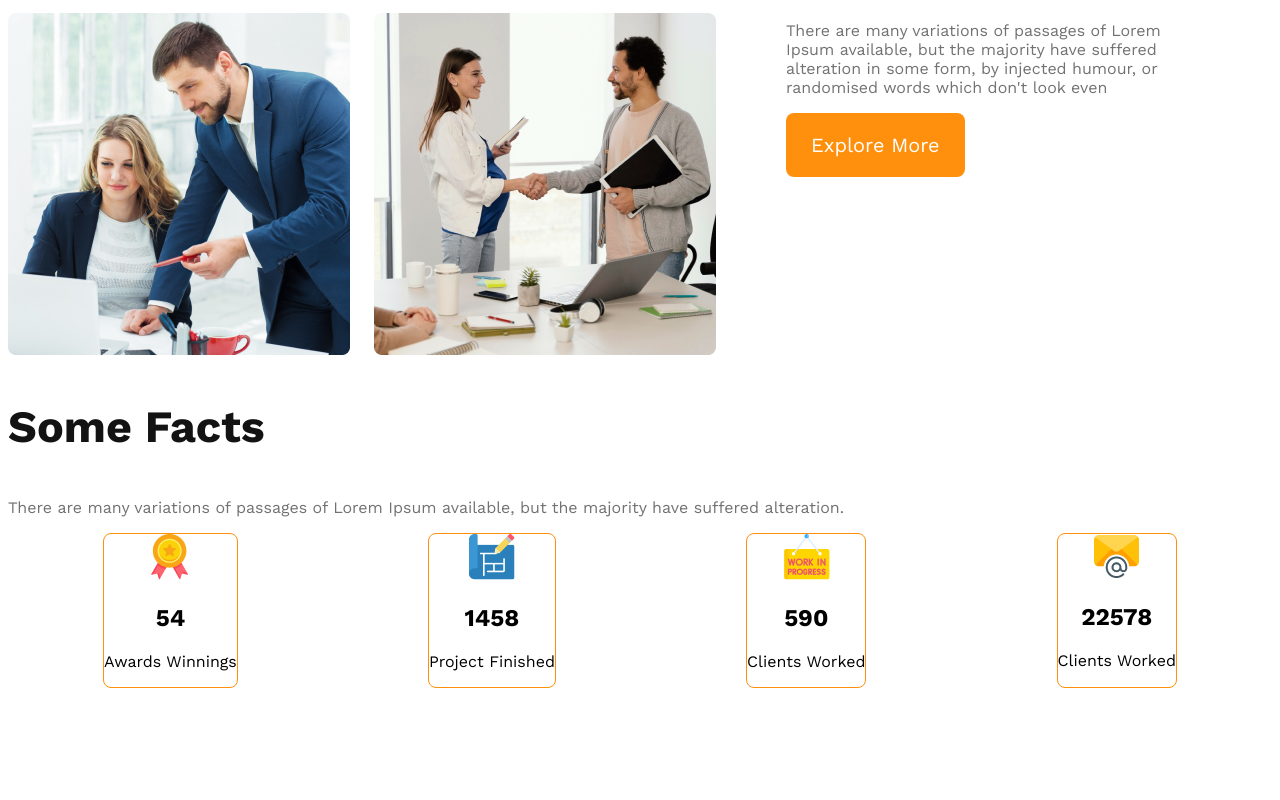
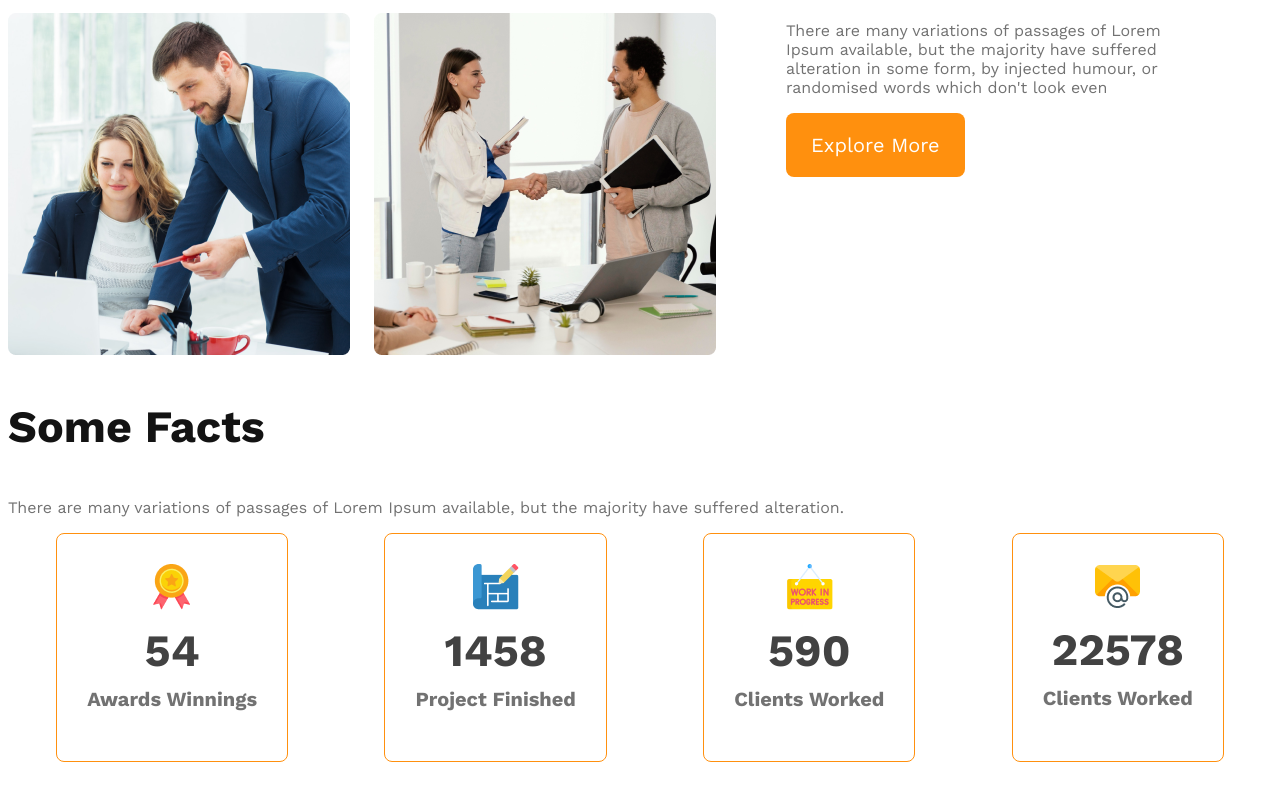
Before and after one commit to roniislam999/w3-Architects, a plain HTML site: page index.html in a window 1280 px wide. Shown: the part 1434-2234 px from the top of the page. Before the commit the page ends 2192 px from the top, so only its background shows below. Drawn offline with nearby package versions, Linux system fonts and the light colour scheme.

Commit message:
my facts sectione added

```diff
--- a/index.html
+++ b/index.html
@@ -50,28 +50,30 @@
         </section>
         <!-- Features sectione -->
         <sectione class="facts">
+
             <h3 class="section-title">Some Facts</h3>
             <p class="text-lihgt-gray">There are many variations of passages of Lorem Ipsum available, but the majority have suffered alteration.</p>
+
             <div class="facts-card-container">
                 <div class="card">
                     <img src="images/icons/ribon.png" alt="">
                     <h2 class="card-states">54</h2>
-                    <p class="card-title">Awards Winnings</p>
+                    <p class="card-title text-lihgt-gray">Awards Winnings</p>
                 </div>
                 <div class="card">
                     <img src="images/icons/projects.png" alt="">
                     <h2 class="card-states">1458</h2>
-                    <p class="card-title">Project Finished</p>
+                    <p class="card-title text-lihgt-gray">Project Finished</p>
                 </div>
                 <div class="card">
                     <img src="images/icons/customers.png" alt="">
                     <h2 class="card-states">590</h2>
-                    <p class="card-title">Clients Worked</p>
+                    <p class="card-title text-lihgt-gray">Clients Worked</p>
                 </div>
                 <div class="card">
                     <img src="images/icons/email.png" alt="">
                     <h2 class="card-states">22578</h2>
-                    <p class="card-title">Clients Worked</p>
+                    <p class="card-title text-lihgt-gray">Clients Worked</p>
                 </div>
             </div>
         </sectione>
--- a/style.css
+++ b/style.css
@@ -6,9 +6,11 @@
     font-family: Work Sans, sans-serif;
 
 }
-.text-lihgt-gray{
+
+.text-lihgt-gray {
     color: #727272;
 }
+
 .section-title {
     font-size: 2.8rem;
     font-weight: 700;
@@ -117,15 +119,31 @@ main {
     color: #FF900E;
     font-weight: 700px;
 }
+
 /* facts sectione */
-.facts-card-container{
+.facts-card-container {
     display: flex;
     justify-content: space-around;
 }
-.facts-card-container .card{
-text-align: center;
-border-radius: 8px;
-border: 1px solid #FF900E;
+
+.facts-card-container .card {
+    text-align: center;
+    border-radius: 8px;
+    border: 1px solid #FF900E;
+    padding: 30px 30px ;
+}
+
+.facts-card-container .card-title {
+    font-weight: 600;
+    font-size: 1.25rem;
+    margin-top: 5px;
+}
+
+.facts-card-container .card-states {
+    font-size: 2.8rem;
+    color: #424242;
+    margin-top: 10px;
+    margin-bottom: 10px;
 }
 
 
@@ -142,10 +160,12 @@ border: 1px solid #FF900E;
         flex-direction: column;
 
     }
-    .team-img-container{
-     grid-template-columns: 1fr;
+
+    .team-img-container {
+        grid-template-columns: 1fr;
     }
-    .team-content{
+
+    .team-content {
         padding-left: 20px;
         padding-right: 20px;
     }
@@ -154,7 +174,9 @@ border: 1px solid #FF900E;
 
 /* tablet or medieam devices */
 @media screen and (min-width:576px) and (max-width:960px) {
-    nav, .team-container {
+
+    nav,
+    .team-container {
         flex-direction: column;
     }
 
```
